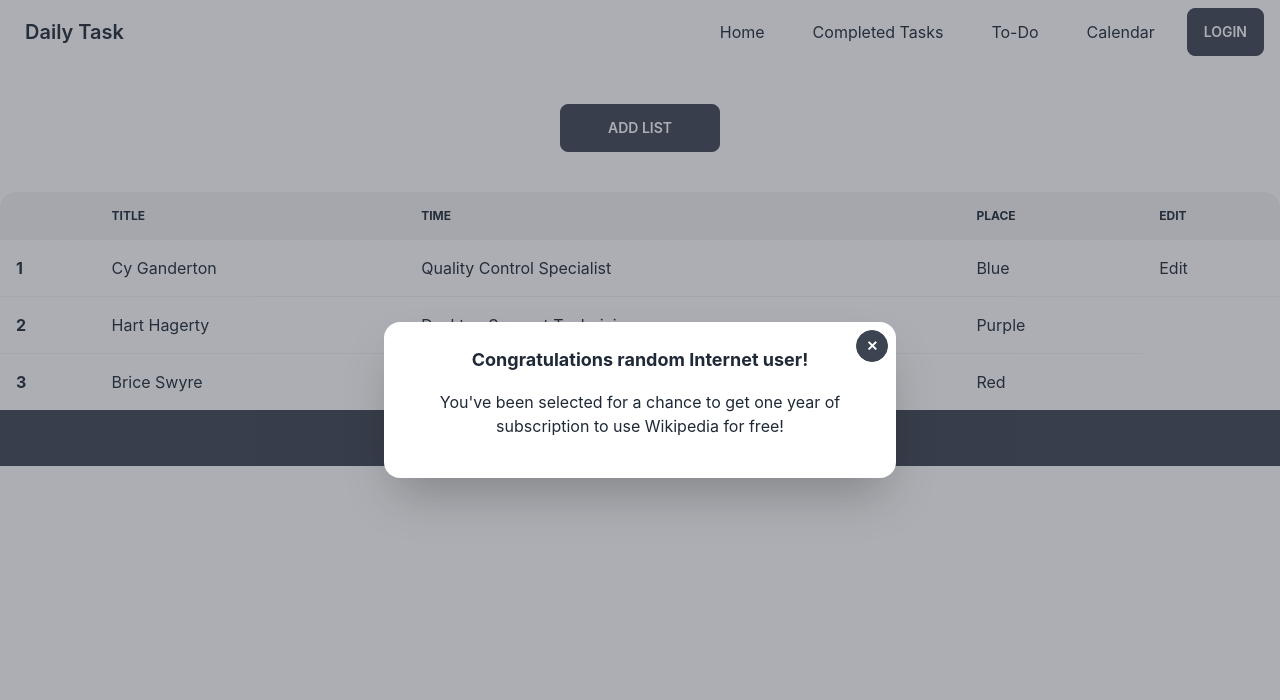
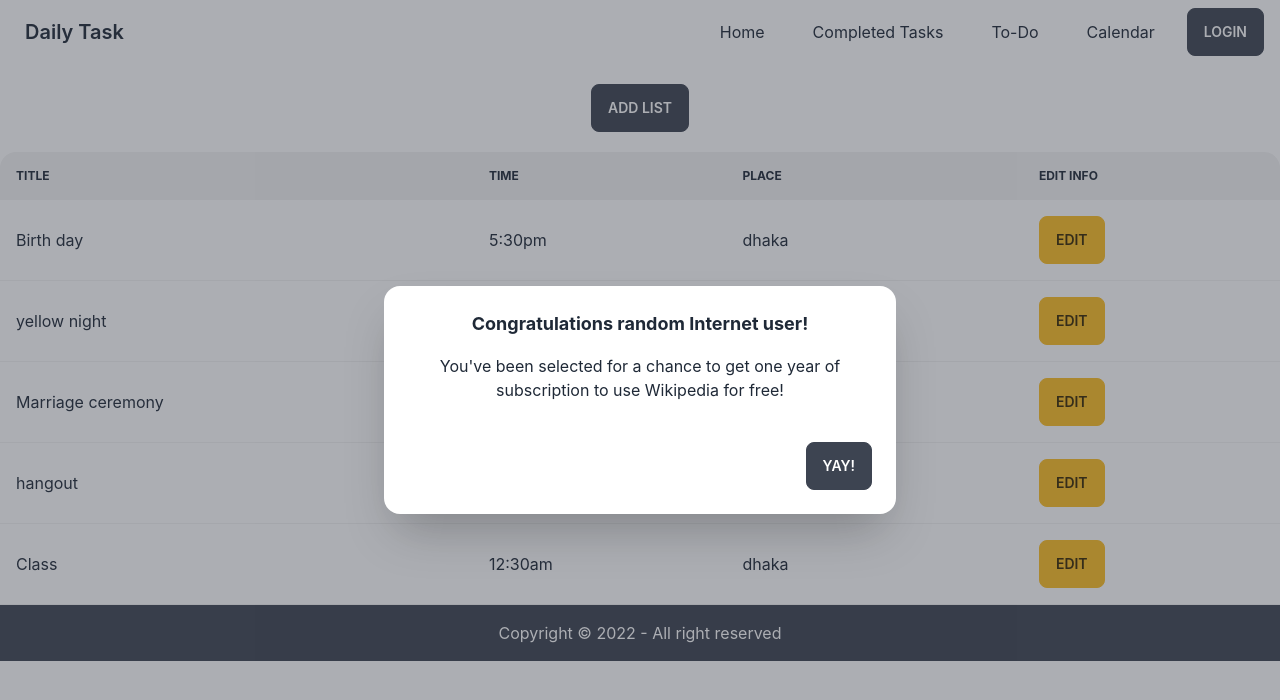
Before and after one commit to JabedH/daily-task, a React (Create React App) app: page /todo in a window 1280 px wide. Both pictures are taken after a click on the label "ADD LIST". Shown: the top 700 px of the page. Built offline with nearby package versions, Linux system fonts and the light colour scheme; no server answers.

Commit message:
added todo edi list

```diff
--- /dev/null
+++ b/public/todolist.json
@@ -0,0 +1,12 @@
+[
+  { "id": 1, "title": "Birth day", "time": "5:30pm", "place": "dhaka" },
+  { "id": 2, "title": "yellow night", "time": "6:30pm", "place": "Cumilla" },
+  {
+    "id": 3,
+    "title": "Marriage ceremony",
+    "time": "10:00am",
+    "place": "Khulna"
+  },
+  { "id": 4, "title": "hangout", "time": "9:30am", "place": "chittagong" },
+  { "id": 5, "title": "Class", "time": "12:30am", "place": "dhaka" }
+]
--- a/src/Components/Calendar/Calendar.js
+++ b/src/Components/Calendar/Calendar.js
@@ -1,3 +1,4 @@
+import { format } from "date-fns";
 import React, { useState } from "react";
 import { DayPicker } from "react-day-picker";
 import "react-day-picker/dist/style.css";
@@ -10,6 +11,7 @@
       <div className=" flex justify-center items-center">
         <DayPicker mode="single" selected={selected} onSelect={setSelected} />
       </div>
+      <h1>You have selected: {format(selected, "PP")}</h1>
     </div>
   );
 };
--- /dev/null
+++ b/src/Components/Todo/AddTdoModal.js
@@ -0,0 +1,31 @@
+import React from "react";
+
+const AddTdoModal = () => {
+  return (
+    <div>
+      <label for="my-modal-6" class="btn modal-button my-5">
+        Add List
+      </label>
+
+      <input type="checkbox" id="my-modal-6" class="modal-toggle" />
+      <div class="modal modal-bottom sm:modal-middle">
+        <div class="modal-box">
+          <h3 class="font-bold text-lg">
+            Congratulations random Internet user!
+          </h3>
+          <p class="py-4">
+            You've been selected for a chance to get one year of subscription to
+            use Wikipedia for free!
+          </p>
+          <div class="modal-action">
+            <label for="my-modal-6" class="btn">
+              Yay!
+            </label>
+          </div>
+        </div>
+      </div>
+    </div>
+  );
+};
+
+export default AddTdoModal;
--- /dev/null
+++ b/src/Components/Todo/MyModal.js
@@ -0,0 +1,26 @@
+import React from "react";
+
+const MyModal = ({ todoEdit }) => {
+  return (
+    <div>
+      <div>
+        <input type="checkbox" id="my-modal-6" class="modal-toggle" />
+        <div class="modal modal-bottom sm:modal-middle">
+          <div class="modal-box">
+            <h3 class="font-bold text-lg">
+              Congratulations random Internet user!
+            </h3>
+            <p class="py-4">{todoEdit?.title}</p>
+            <div class="modal-action">
+              <label for="my-modal-6" class="btn">
+                Yay!
+              </label>
+            </div>
+          </div>
+        </div>
+      </div>
+    </div>
+  );
+};
+
+export default MyModal;
--- a/src/Components/Todo/ToDo.js
+++ b/src/Components/Todo/ToDo.js
@@ -1,71 +1,37 @@
-import React from "react";
+import React, { useEffect, useState } from "react";
+import AddTdoModal from "./AddTdoModal";
+import MyModal from "./MyModal";
+import TodoDetails from "./TodoDetails";
 
 const ToDo = () => {
+  const [todo, setTodo] = useState([]);
+  useEffect(() => {
+    fetch("todolist.json")
+      .then((res) => res.json())
+      .then((data) => setTodo(data));
+  });
+  const [todoEdit, setEdit] = useState([]);
   return (
-    <div className=" ">
-      <div>
-        <label for="my-modal-3" class="btn modal-button w-40 my-10">
-          Add List
-        </label>
-
-        <input type="checkbox" id="my-modal-3" class="modal-toggle" />
-        <div class="modal">
-          <div class="modal-box relative">
-            <label
-              for="my-modal-3"
-              class="btn btn-sm btn-circle absolute right-2 top-2"
-            >
-              ✕
-            </label>
-            <h3 class="text-lg font-bold">
-              Congratulations random Internet user!
-            </h3>
-            <p class="py-4">
-              You've been selected for a chance to get one year of subscription
-              to use Wikipedia for free!
-            </p>
-          </div>
-        </div>
-      </div>
-      <div>
+    <div className="">
+      <AddTdoModal />
       <div class="overflow-x-auto">
         <table class="table w-full">
           <thead>
             <tr>
-                <th></th>
               <th>Title</th>
               <th>Time</th>
               <th>Place</th>
-                <th>Edit</th>
+              <th>Edit info</th>
             </tr>
           </thead>
           <tbody>
-              <tr>
-                <th>1</th>
-                <td>Cy Ganderton</td>
-                <td>Quality Control Specialist</td>
-                <td>Blue</td>
-                <td>
-                  <button>Edit</button>
-                </td>
-              </tr>
+            {todo.map((list) => (
+              <TodoDetails list={list} setEdit={setEdit} />
+            ))}
 
-              <tr>
-                <th>2</th>
-                <td>Hart Hagerty</td>
-                <td>Desktop Support Technician</td>
-                <td>Purple</td>
-              </tr>
-
-              <tr>
-                <th>3</th>
-                <td>Brice Swyre</td>
-                <td>Tax Accountant</td>
-                <td>Red</td>
-              </tr>
+            {<MyModal todoEdit={todoEdit}></MyModal>}
           </tbody>
         </table>
-        </div>
       </div>
     </div>
   );
--- /dev/null
+++ b/src/Components/Todo/TodoDetails.js
@@ -0,0 +1,22 @@
+import React from "react";
+
+const TodoDetails = ({ list, setEdit }) => {
+  return (
+    <tr>
+      <td>{list.title}</td>
+      <td>{list.time}</td>
+      <td>{list.place}</td>
+      <td>
+        <label
+          onClick={() => setEdit(list)}
+          for="my-modal-6"
+          className="btn btn-warning"
+        >
+          Edit
+        </label>
+      </td>
+    </tr>
+  );
+};
+
+export default TodoDetails;
```
Lines whose indentation alone changed are shown as unchanged.
